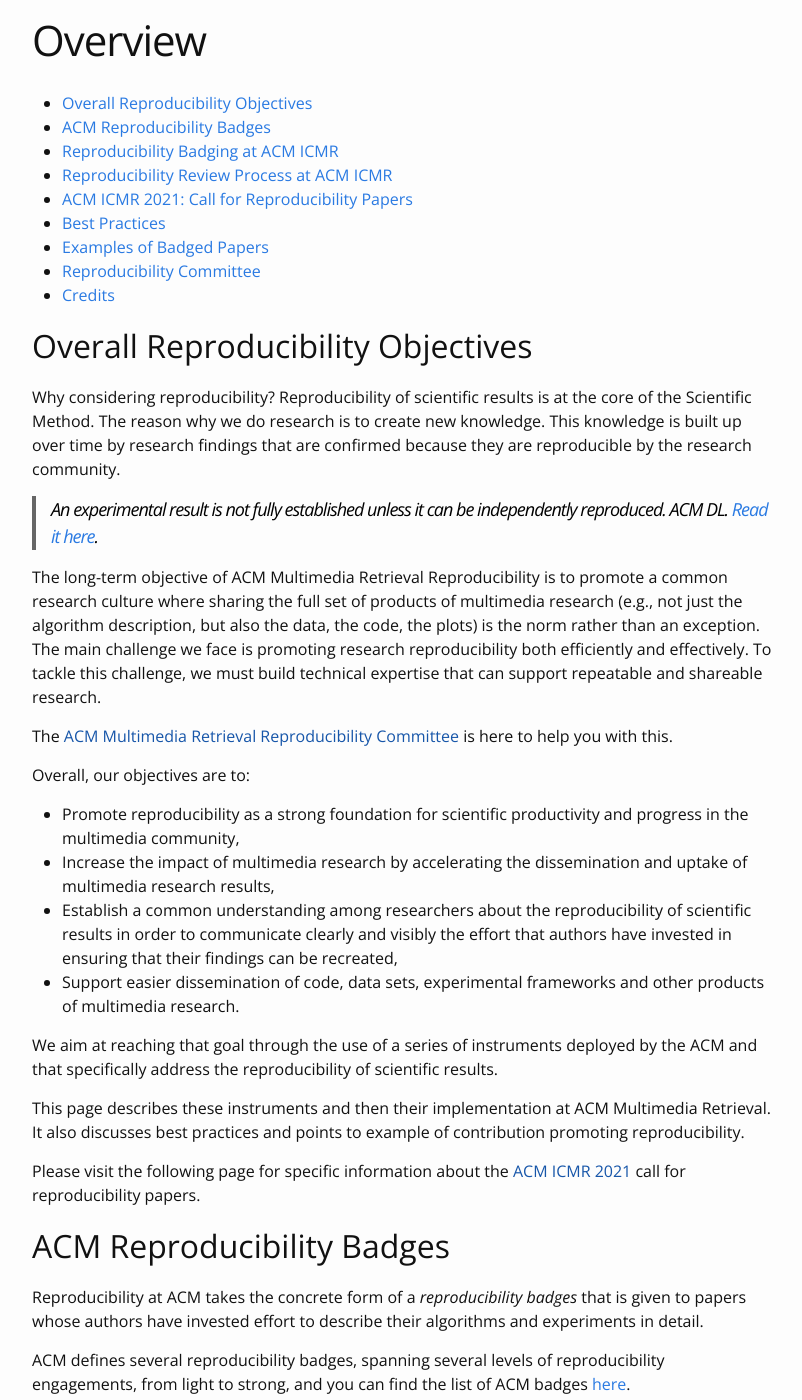
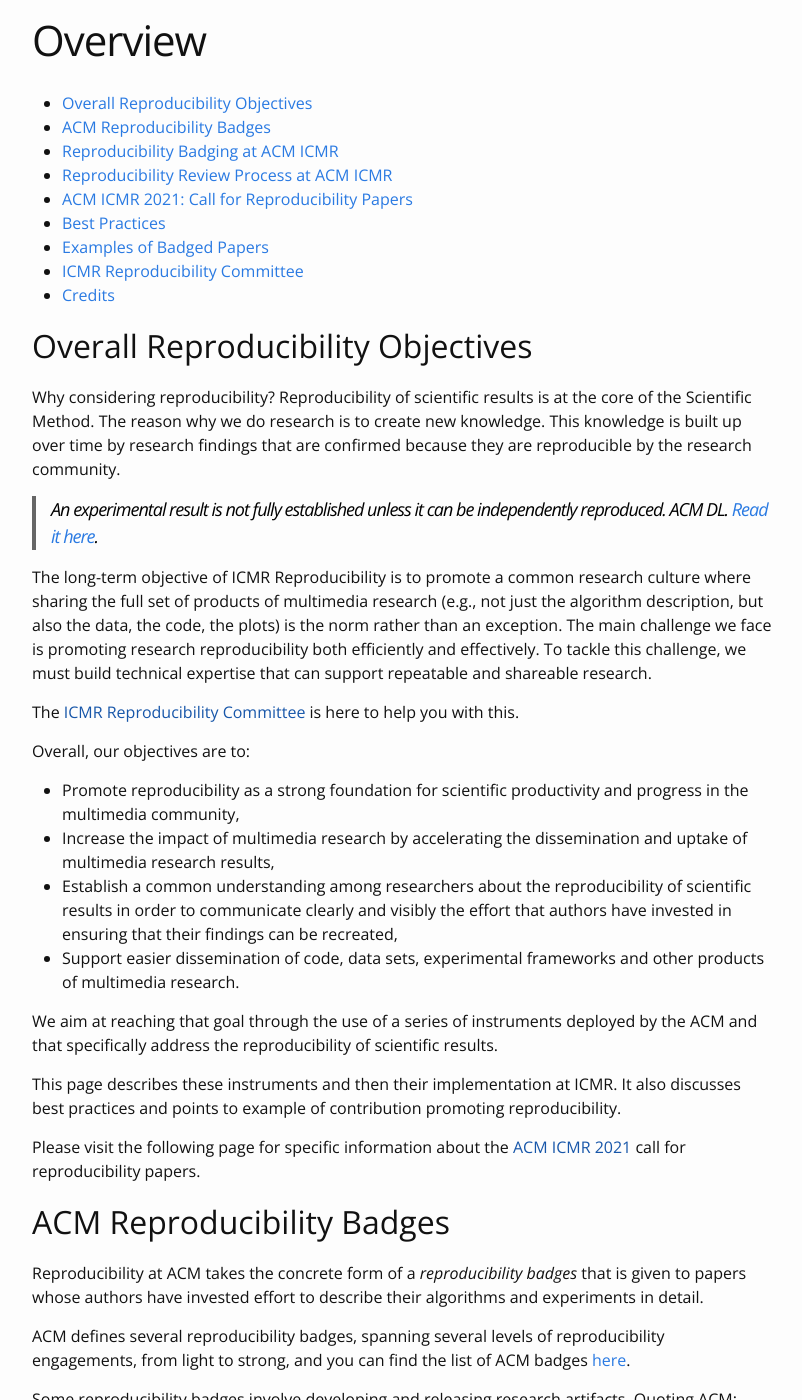
Before and after one commit to icmr-reproducibility/website, a Jekyll site: the page built from index.md, in a window 1280 px wide and 1400 px high, scrolled down 367 px. Shown: the whole window, without its empty margins (238-1040 px from the left). Built offline with Jekyll 4.4.1, drawn with Linux system fonts in a browser that asks for light colours; some of the changed text lies outside the part shown.

Commit message:
Update index.md
Minor formatting (attempt) + changed ACM Multimedia Retrieval to ICMR.

```diff
--- a/index.md
+++ b/index.md
@@ -14,11 +14,12 @@ Reproducibility of scientific results is at the core of the Scientific Method.
 The reason why we do research is to create new knowledge.
 This knowledge is built up over time by research findings that are confirmed because they are reproducible by the research community.
 
-> An experimental result is not fully established unless it can be independently reproduced. ACM DL. [Read it here](https://tinyurl.com/ycw6zd7j).
+> An experimental result is not fully established unless it can be independently reproduced.
+> ACM DL. [Read it here](https://tinyurl.com/ycw6zd7j).
 
-The long-term objective of ACM Multimedia Retrieval Reproducibility is to promote a common research culture where sharing the full set of products of multimedia research (e.g., not just the algorithm description, but also the data, the code, the plots) is the norm rather than an exception. The main challenge we face is promoting research reproducibility both efficiently and effectively. To tackle this challenge, we must build technical expertise that can support repeatable and shareable research.
+The long-term objective of ICMR Reproducibility is to promote a common research culture where sharing the full set of products of multimedia research (e.g., not just the algorithm description, but also the data, the code, the plots) is the norm rather than an exception. The main challenge we face is promoting research reproducibility both efficiently and effectively. To tackle this challenge, we must build technical expertise that can support repeatable and shareable research.
 
-The [ACM Multimedia Retrieval Reproducibility Committee]() is here to help you with this.
+The [ICMR Reproducibility Committee]() is here to help you with this.
 
 Overall, our objectives are to:
 * Promote reproducibility as a strong foundation for scientific productivity and progress in the multimedia community,
@@ -28,7 +29,7 @@ Overall, our objectives are to:
 
 We aim at reaching that goal through the use of a series of instruments deployed by the ACM and that specifically address the reproducibility of scientific results.
 
-This page describes these instruments and then their implementation at ACM Multimedia Retrieval. It also discusses best practices and points to example of contribution promoting reproducibility.
+This page describes these instruments and then their implementation at ICMR. It also discusses best practices and points to example of contribution promoting reproducibility.
 
 Please visit the following page for specific information about the [ACM ICMR 2021]() call for reproducibility papers.
 
@@ -39,7 +40,8 @@ Reproducibility at ACM takes the concrete form of a _reproducibility badges_ tha
 ACM defines several reproducibility badges, spanning several levels of reproducibility engagements, from light to strong, and you can find the list of ACM badges [here](https://tinyurl.com/ycw6zd7j).
 
 Some reproducibility badges involve developing and releasing research artifacts. Quoting ACM:
-> By &#8220;artifact&#8221; we mean a digital object that was either created by the authors to be used as part of the study or generated by the experiment itself. For example, artifacts can be software systems, scripts used to run experiments, input datasets, raw data collected in the experiment, or scripts used to analyze results. ACM DL. [Read it here](https://tinyurl.com/ycw6zd7j)
+> By &#8220;artifact&#8221; we mean a digital object that was either created by the authors to be used as part of the study or generated by the experiment itself. For example, artifacts can be software systems, scripts used to run experiments, input datasets, raw data collected in the experiment, or scripts used to analyze results.
+> ACM DL. [Read it here](https://tinyurl.com/ycw6zd7j)
 
 
 Reproducibility badges are awarded to scientific contributions that have successfully passed a formal reproducibility reviewing phase.
@@ -55,7 +57,7 @@ The result is that your work receives wider recognition and is positioned to mak
 Only authors that already have a paper accepted at ACM ICMR (as a regular long/short paper or a special session paper) can participate in the reproducibility review process.
 
 Such authors are invited to prepare and submit a _reproducibility paper_. The reproducibility paper is a _companion paper_ that is distinct from the main paper.
-It is this companion paper which is formally reviewed by the [ACM Multimedia Retrieval Reproducibility Committee]().
+It is this companion paper which is formally reviewed by the [ICMR Reproducibility Committee]().
 If this paper pass the review process with success, then both the companion paper and the corresponding main paper are awarded with reproducibility badges that are embedded in their .pdf.
 These two badged papers appear in the ACM Digital Library, and the companion paper is linked to the original ACM Multimedia paper.
 
@@ -65,7 +67,7 @@ Furthermore, the authors of an accepted reproducibility paper present their work
 
 ## Reproducibility Review Process at ACM ICMR
 Submitted reproducibility companion papers are reviewed by a collaborative reproducibility review process, which is distinct from the main conference paper reviewing process.
-It is the [ACM Multimedia Retrieval Reproducibility Committee]() that is carrying out the review process, determining whether or not a paper will receive a badge.
+It is the [ICMR Reproducibility Committee]() that is carrying out the review process, determining whether or not a paper will receive a badge.
 The committee assigns two reviewers to each reproducibility companion paper submission.
 
 During the process of assessing the submission and possibly the artifacts, the reviewers interact with the submitting authors in order to work through any technical issues or gaps in the documentation that they find.
@@ -126,7 +128,7 @@ The first two papers from ACM MM 2019 comply with guidelines specified in this p
 
 ---
 
-## Reproducibility Committee
+## ICMR Reproducibility Committee
 The committee is chaired by two chairpersons who each serve for two years. At the end of each year, one chair is replaced and the other continues. This system ensures a one year overlap, which helps the committee to maintain freshness while also facilitating the transmission of the gradually improved expertise in managing reproducibility.
 
 The two chairpersons nominate the members of the committee that are enrolled for at least one year. Chairs can also take part in the evaluation. There is a strict conflict of interest policy: the chairs cannot submit a reproducibility paper while they hold their positions.
```
